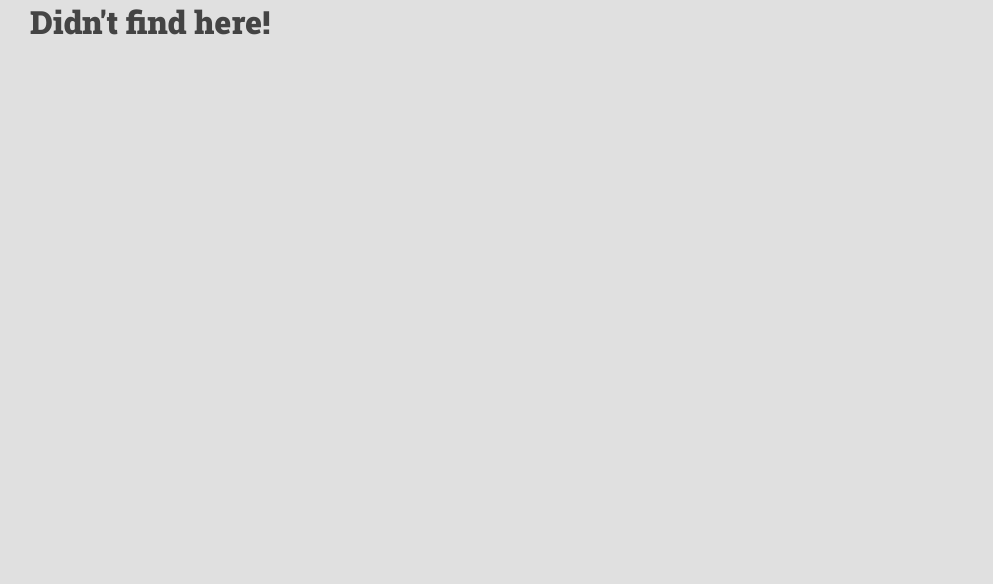
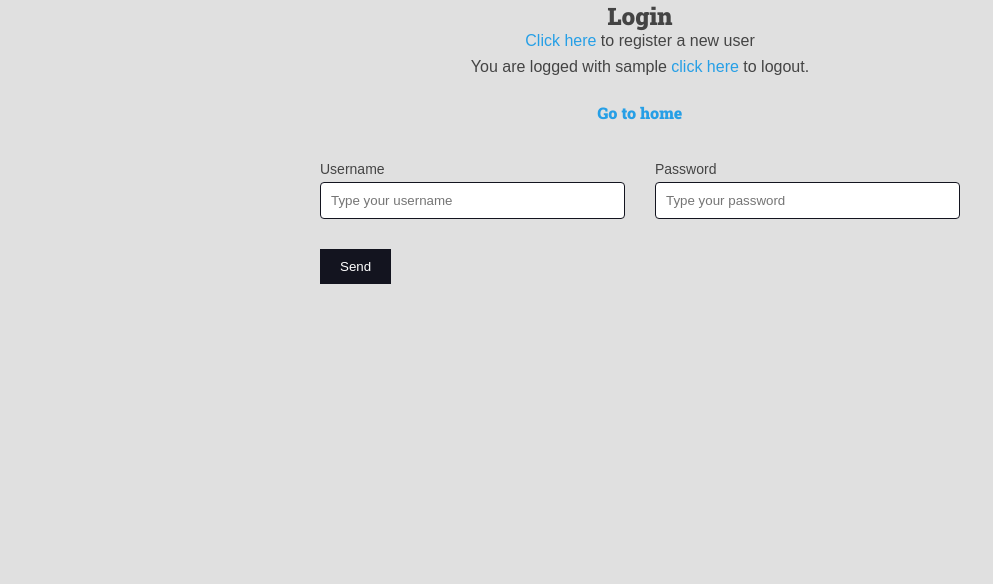
Before and after one commit to FelipeTreis/extension_work, a Django app: page / in a window 1280 px wide. Shown: the part 113-697 px from the top of the page, without its empty margins (0-993 px from the left). Run offline with Django 4.2, Linux system fonts and the light colour scheme; the visitor is signed in with stand-in values (Sample User, id 1); data that the repository does not hold is empty.

Commit message:
Altered URLs

```diff
--- a/app/admin.py
+++ b/app/admin.py
@@ -76,7 +76,7 @@ class MaintenanceAdmin(admin.ModelAdmin):
     actions = [send_email_action]
 
     def response_add(self, request, obj, post_url_continue=None):
-        return redirect(f'/send-email/{obj.id}/')
+        return redirect(f'/app/send-email/{obj.id}/')
 
     def response_change(self, request, obj):
-        return redirect(f'/send-email/{obj.id}/')
+        return redirect(f'/app/send-email/{obj.id}/')
--- a/app/urls.py
+++ b/app/urls.py
@@ -5,7 +5,7 @@ from app import views
 app_name = 'app'
 
 urlpatterns = [
-    path('', views.home, name='home'),
+    path('home/', views.home, name='home'),
     path('maintenance/<int:id>/', views.content, name='content'),
     path('send-email/<int:id>/', views.send_email, name='send_email')
 ]
--- a/base_static/global/css/styles.css
+++ b/base_static/global/css/styles.css
@@ -245,6 +245,8 @@ h6 {
   cursor: pointer;
   color: var(--color-primary);
   font-size: 1.6rem;
+  text-decoration: none;
+  padding-top: 0.8rem;
 }
 
 /* Messages */
--- a/base_templates/templates/app/pages/login.html
+++ b/base_templates/templates/app/pages/login.html
@@ -5,6 +5,7 @@
 {% block content %}
     <div class="main-content center container">
         <h2>Login</h2>
+        <p><a class="plaintext-button" href="{% url 'users:register' %}">Click here</a> to register a new user</p>
         {% if request.user.is_authenticated %}
             <div>You are logged with {{ request.user.username }}
                 <form class="inline-form" action="{% url 'users:logout' %}" method="">
@@ -12,6 +13,9 @@
                     <input type="hidden", name="username" value="{{ request.user.username }}">
                     <button class="plaintext-button" type="submit">click here</button>
                 </form> to logout.
+            </div><br>
+            <div>
+                <h2><a class="plaintext-button" href="{% url 'app:home' %}">Go to home</a></h2>
             </div>
         {% endif %}
     </div>
--- a/base_templates/templates/app/pages/register.html
+++ b/base_templates/templates/app/pages/register.html
@@ -5,7 +5,7 @@
 {% block content %}
     <div class="main-content center container">
         <h2>Register</h2>
-        <p>Click <a href="{% url 'users:login_user' %}">here</a> to log in.</p>
+        <p>Click <a class="plaintext-button" href="{% url 'users:login_user' %}">here</a> to log in.</p>
     </div>
     {% include 'templates/app/partials/messages.html' %}
     {% include 'templates/app/partials/form.html' %}
--- a/base_templates/templates/app/partials/header.html
+++ b/base_templates/templates/app/partials/header.html
@@ -1,9 +1,7 @@
 <header class="main-header-container">
     <div class="main-header container">
-        <h1>
-            <a class="main-logo" href="{% url 'app:home' %}">
-                <span class="main-logo-text">My Maintenance</span>
-            </a>
+        <h1 class="main-logo">
+            <span class="main-logo-text">My Maintenance</span>
         </h1>
     </div>
 </header>
--- a/project/urls.py
+++ b/project/urls.py
@@ -18,7 +18,7 @@ from django.urls import include, path
 
 urlpatterns = [
     path('admin/', admin.site.urls),
-    path('users/', include('users.urls')),
     path('api/', include('api.urls')),
-    path('', include('app.urls')),
+    path('app/', include('app.urls')),
+    path('', include('users.urls')),
 ]
--- a/users/urls.py
+++ b/users/urls.py
@@ -7,7 +7,7 @@ app_name = 'users'
 urlpatterns = [
     path('register/', views.register, name='register'),
     path('register/create/', views.register_create, name='register_create'),
-    path('login/', views.login_user, name='login_user'),
+    path('', views.login_user, name='login_user'),
     path('login/create/', views.login_create, name='login_create'),
     path('logout/', views.logout, name='logout'),
 ]
```
